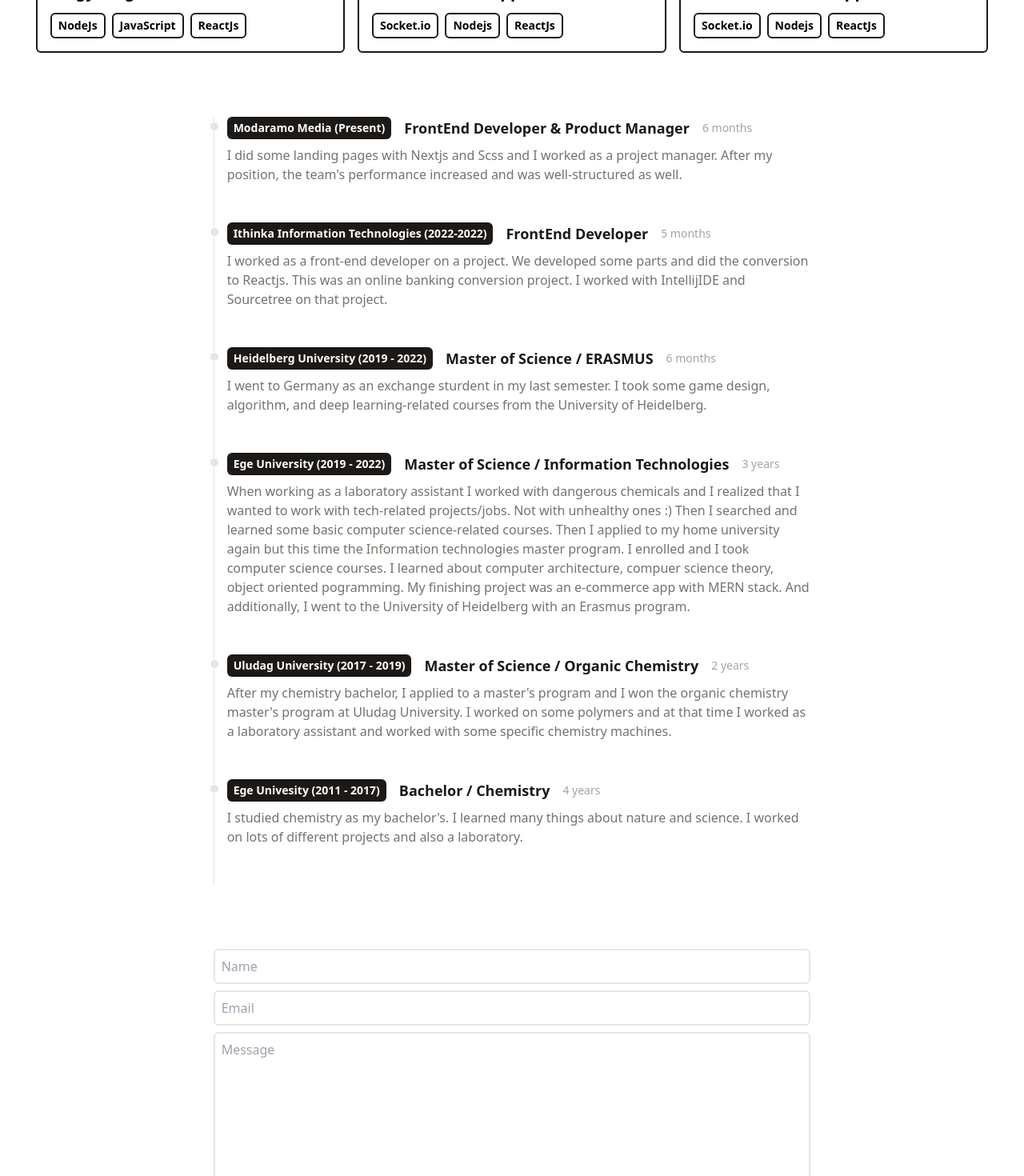
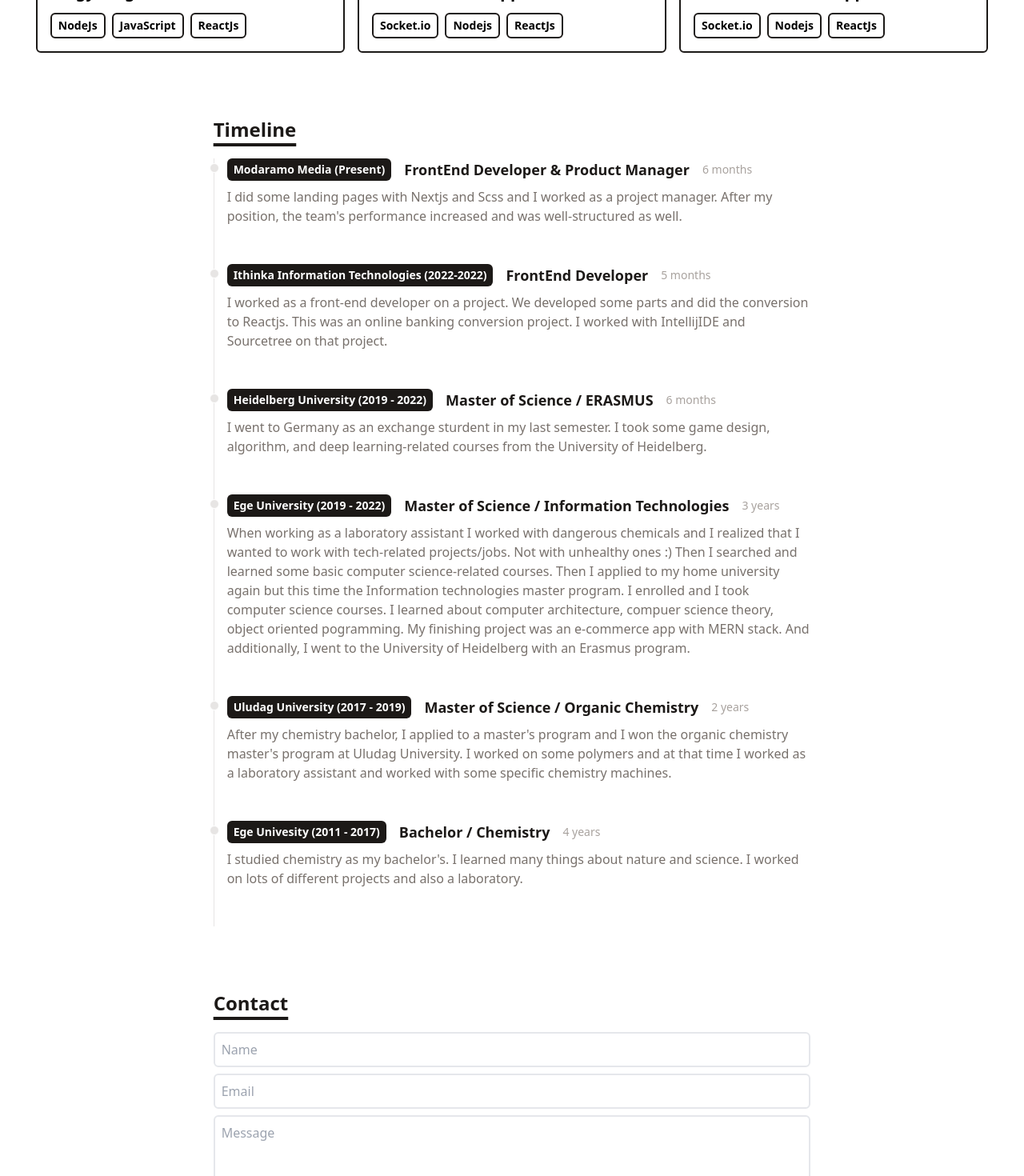
Before and after one commit to petekgithub/portfoliov1, a React (Vite) app: page / in a window 1280 px wide. Shown: the part 1378-2848 px from the top of the page at 80% size. Built offline with nearby package versions, Linux system fonts and the light colour scheme.

Commit message:
dark-mode

```diff
--- a/src/components/Contact.jsx
+++ b/src/components/Contact.jsx
@@ -1,4 +1,5 @@
 import React from "react";
+import Title from "./Title";
 
 const Contact = () => {
   return (
@@ -9,6 +10,7 @@ const Contact = () => {
           method="POST"
           className="flex flex-col w-full md:w-7/12"
         >
+          <Title>Contact</Title>
           <input
             type="text"
             name="name"
--- a/src/components/Timeline.jsx
+++ b/src/components/Timeline.jsx
@@ -1,11 +1,13 @@
 import React from "react";
 import timeline from "../data/timeline";
 import TimelineItem from "./TimelineItem";
+import Title from "./Title";
 
 const Timeline = () => {
   return (
     <div className="flex flex-col md:flex-row justify-center my-20">
       <div className="w-full md:w-7/12">
+        <Title>Timeline</Title>
         {timeline.map((item) => (
           <TimelineItem
             year={item.year}
--- /dev/null
+++ b/src/components/Title.jsx
@@ -0,0 +1,14 @@
+import React from "react";
+
+const Title = ({ children, id }) => {
+  return (
+    <h1
+      id={id && id}
+      className="text-2xl font-bold underline underline-offset-8 decoration-4 mb-5 text-stone-900"
+    >
+      {children}
+    </h1>
+  );
+};
+
+export default Title;
```
